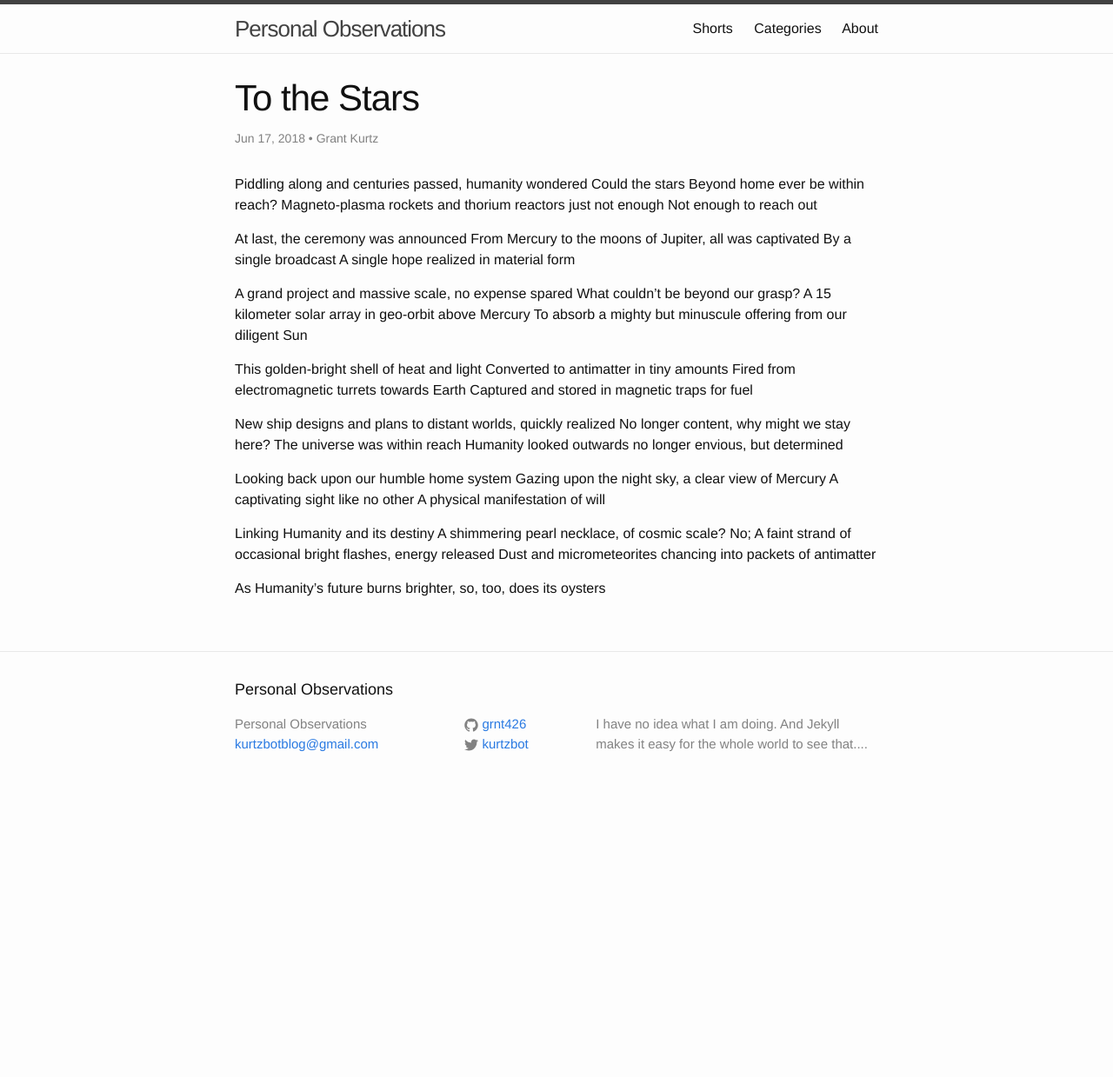
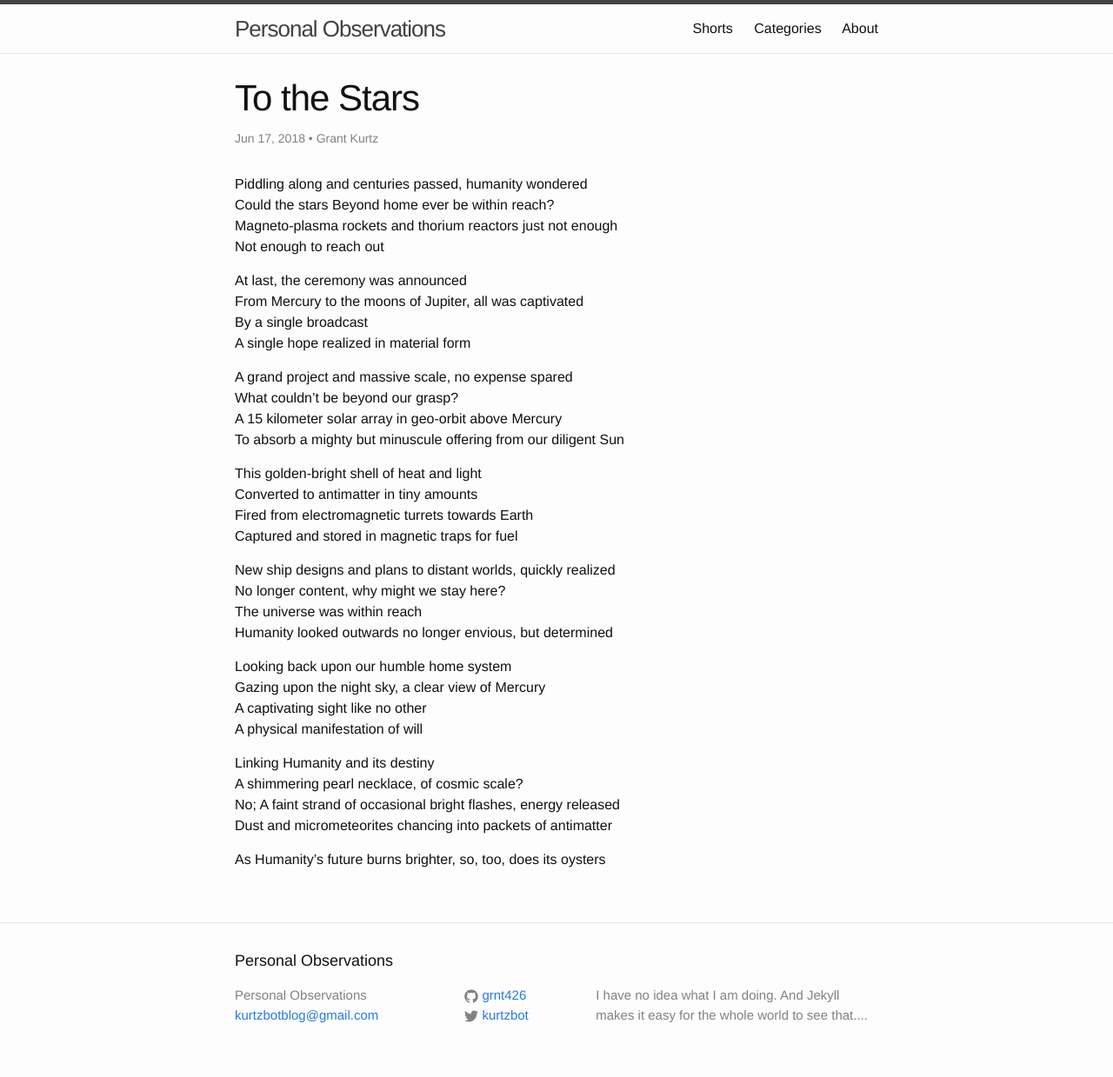
Before and after one commit to grnt426/grnt426.github.io, a Jekyll site: the page built from _posts/2018-9-27-to-the-stars.markdown, in a window 1280 px wide. Shown: the whole page at 87% size. Built offline with Jekyll 4.4.1, drawn with Linux system fonts in a browser that asks for light colours; before the commit the page ends 927 px from its top, so only the background shows below that.

Commit message:
Fixed to use line breaks

```diff
--- a/_posts/2018-9-27-to-the-stars.markdown
+++ b/_posts/2018-9-27-to-the-stars.markdown
@@ -5,39 +5,39 @@ date:   2018-06-17
 categories: short story scifi science poem
 ---
 
-Piddling along and centuries passed, humanity wondered
-Could the stars Beyond home ever be within reach?
-Magneto-plasma rockets and thorium reactors just not enough
+Piddling along and centuries passed, humanity wondered<br />
+Could the stars Beyond home ever be within reach?<br />
+Magneto-plasma rockets and thorium reactors just not enough<br />
 Not enough to reach out
 
-At last, the ceremony was announced
-From Mercury to the moons of Jupiter, all was captivated
-By a single broadcast
+At last, the ceremony was announced<br />
+From Mercury to the moons of Jupiter, all was captivated<br />
+By a single broadcast<br />
 A single hope realized in material form
 
-A grand project and massive scale, no expense spared
-What couldn't be beyond our grasp?
-A 15 kilometer solar array in geo-orbit above Mercury
+A grand project and massive scale, no expense spared<br />
+What couldn't be beyond our grasp?<br />
+A 15 kilometer solar array in geo-orbit above Mercury<br />
 To absorb a mighty but minuscule offering from our diligent Sun
 
-This golden-bright shell of heat and light
-Converted to antimatter in tiny amounts
-Fired from electromagnetic turrets towards Earth
+This golden-bright shell of heat and light<br />
+Converted to antimatter in tiny amounts<br />
+Fired from electromagnetic turrets towards Earth<br />
 Captured and stored in magnetic traps for fuel
 
-New ship designs and plans to distant worlds, quickly realized
-No longer content, why might we stay here?
-The universe was within reach
+New ship designs and plans to distant worlds, quickly realized<br />
+No longer content, why might we stay here?<br />
+The universe was within reach<br />
 Humanity looked outwards no longer envious, but determined
 
-Looking back upon our humble home system
-Gazing upon the night sky, a clear view of Mercury
-A captivating sight like no other
+Looking back upon our humble home system<br />
+Gazing upon the night sky, a clear view of Mercury<br />
+A captivating sight like no other<br />
 A physical manifestation of will
 
-Linking Humanity and its destiny
-A shimmering pearl necklace, of cosmic scale?
-No; A faint strand of occasional bright flashes, energy released
+Linking Humanity and its destiny<br />
+A shimmering pearl necklace, of cosmic scale?<br />
+No; A faint strand of occasional bright flashes, energy released<br />
 Dust and micrometeorites chancing into packets of antimatter
 
 As Humanity's future burns brighter, so, too, does its oysters
```
